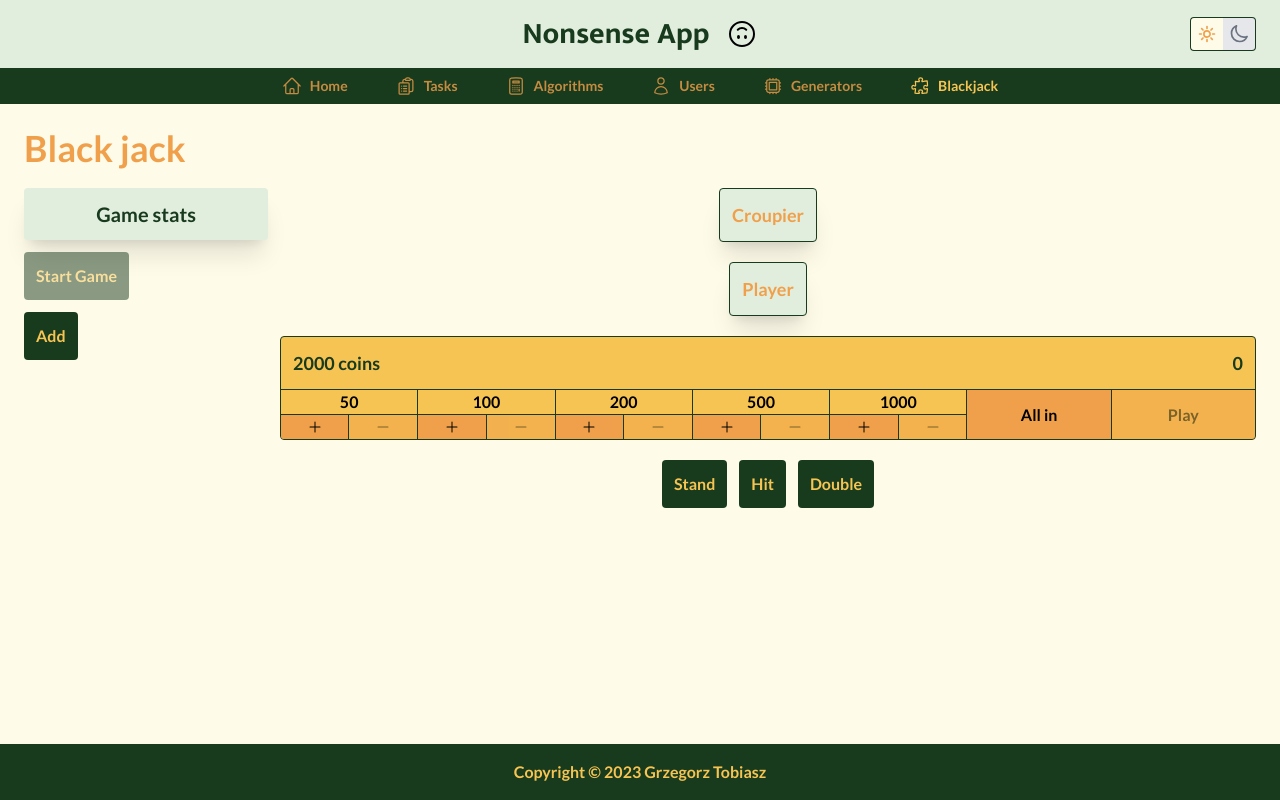
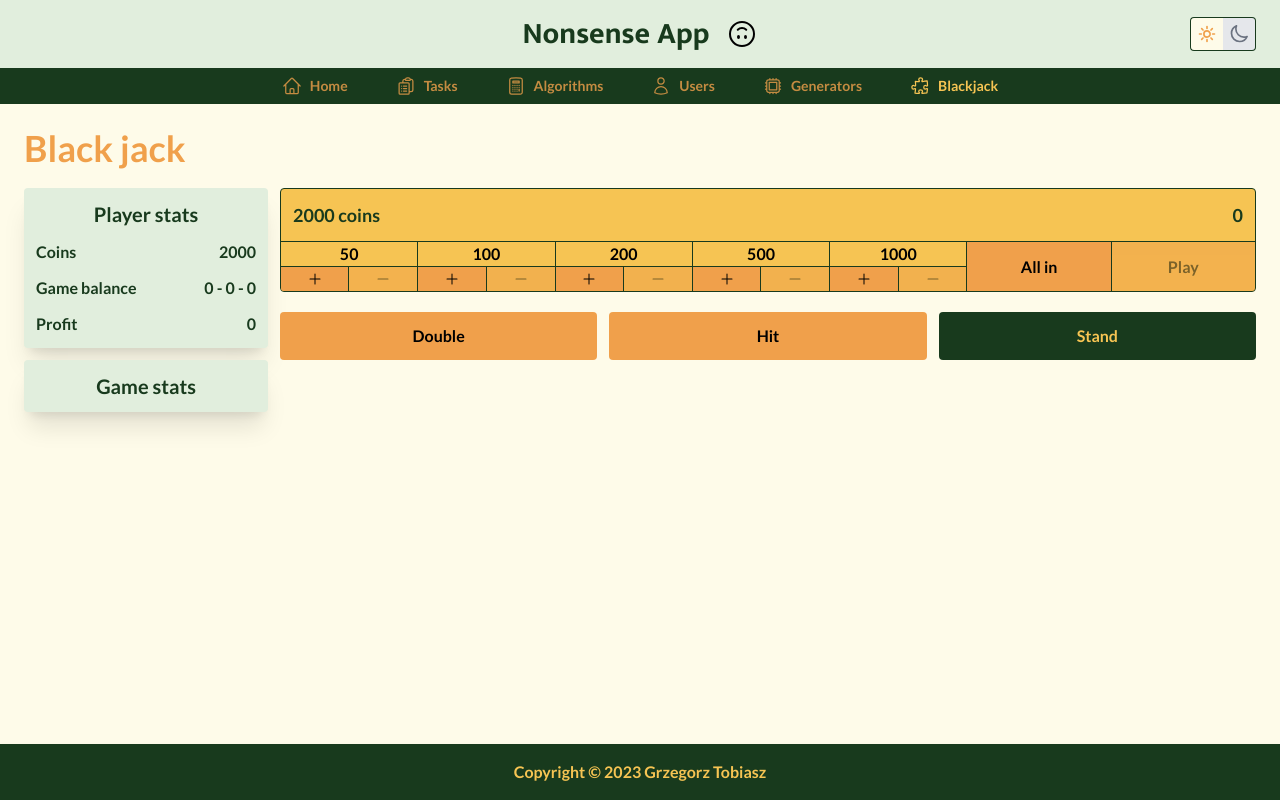
Before and after one commit to tobiasz1997/nonsense-app, a Next.js app: page /blackjack in a window 1280 px wide. Built offline with nearby package versions, Linux system fonts and the light colour scheme.

Commit message:
Feat: Created blackjack page and components

```diff
--- a/package.json
+++ b/package.json
@@ -26,6 +26,7 @@
     "axios": "^1.3.4",
     "classnames": "^2.3.2",
     "copy-to-clipboard": "^3.3.3",
+    "delay": "^6.0.0",
     "eslint": "^8.34.0",
     "eslint-config-next": "^14.1.0",
     "framer-motion": "^11.0.6",
--- a/src/components/features/Blackjack/BetPanel.tsx
+++ b/src/components/features/Blackjack/BetPanel.tsx
@@ -6,9 +6,11 @@ import {
 	useImperativeHandle,
 	useState
 } from 'react';
+import DrawCoinsModal from '@components/features/Blackjack/DrawCoinsModal';
+import { useAppDispatch, useAppSelector } from '@store/store';
+import { setPlayerCoins } from '@store/slices/blackjack.slice';
 
 type Props = {
-	userPoints: number;
 	onStartGame: () => void;
 };
 
@@ -25,6 +27,12 @@ const BetPanel: ForwardRefRenderFunction<BetPanelPropsRef, Props> = (
 	const coinsValues: number[] = [50, 100, 200, 500, 1000];
 	const [betValue, setBetValue] = useState(0);
 	const [gameStarted, setGameStarted] = useState(false);
+	const [isDrawCoinsVisible, setIsDrawCoinsVisible] = useState(false);
+
+	const playerCoins = useAppSelector(
+		(state) => state.blackjackSlice.userData.coins
+	);
+	const dispatch = useAppDispatch();
 
 	useImperativeHandle(
 		ref,
@@ -48,7 +56,7 @@ const BetPanel: ForwardRefRenderFunction<BetPanelPropsRef, Props> = (
 	};
 
 	const betAll = () => {
-		setBetValue(props.userPoints);
+		setBetValue(playerCoins);
 	};
 
 	const startGame = () => {
@@ -56,12 +64,11 @@ const BetPanel: ForwardRefRenderFunction<BetPanelPropsRef, Props> = (
 		props.onStartGame();
 	};
 
-	useEffect(() => console.log(gameStarted), [gameStarted]);
-
 	return (
+		<>
 			<div className="rounded border border-green-dark bg-yellow w-full overflow-hidden">
 				<div className="flex justify-between border-b border-green-dark p-3 font-bold text-lg text-green-dark">
-				<div>{props.userPoints} coins</div>
+					<div>{playerCoins} coins</div>
 					{betValue && <div>+{betValue}</div>}
 				</div>
 				<div className="flex">
@@ -75,7 +82,7 @@ const BetPanel: ForwardRefRenderFunction<BetPanelPropsRef, Props> = (
 								<button
 									className="bg-orange w-full p-1 flex justify-center border-r border-green-dark disabled:opacity-50 hover:bg-orange/[0.7]"
 									onClick={() => addCoins(value)}
-								disabled={props.userPoints - betValue < value || gameStarted}
+									disabled={playerCoins - betValue < value || gameStarted}
 								>
 									<PlusIcon className="h-4 w-4" />
 								</button>
@@ -93,9 +100,7 @@ const BetPanel: ForwardRefRenderFunction<BetPanelPropsRef, Props> = (
 						className="bg-orange w-full p-1 border-r border-green-dark flex justify-center items-center font-bold disabled:opacity-50 hover:bg-orange/[0.7]"
 						onClick={betAll}
 						disabled={
-						props.userPoints === 0 ||
-						props.userPoints === betValue ||
-						gameStarted
+							playerCoins <= 0 || playerCoins === betValue || gameStarted
 						}
 					>
 						All in
@@ -107,8 +112,26 @@ const BetPanel: ForwardRefRenderFunction<BetPanelPropsRef, Props> = (
 					>
 						Play
 					</button>
+					{playerCoins <= 0 && (
+						<button
+							className="border-l border-green-dark bg-orange w-full p-1 flex justify-center items-center font-bold disabled:opacity-50 hover:bg-orange/[0.7]"
+							onClick={() => setIsDrawCoinsVisible(true)}
+						>
+							Draw Coins
+						</button>
+					)}
 				</div>
 			</div>
+			{isDrawCoinsVisible && (
+				<DrawCoinsModal
+					onClose={() => setIsDrawCoinsVisible(false)}
+					afterDraw={(coins) => {
+						setIsDrawCoinsVisible(false);
+						dispatch(setPlayerCoins(coins));
+					}}
+				/>
+			)}
+		</>
 	);
 };
 
--- /dev/null
+++ b/src/components/features/Blackjack/DrawCoinsModal.tsx
@@ -0,0 +1,78 @@
+import React, { FC, useEffect, useState } from 'react';
+import { XMarkIcon } from '@heroicons/react/24/outline';
+import Button from '@components/ui/Button';
+import Modal from '@components/ui/Modal';
+import useGenerator from '@hooks/useGenerator';
+
+type Props = {
+	onClose: () => void;
+	afterDraw: (coins: number) => void;
+};
+
+const DrawCoinsModal: FC<Props> = (props) => {
+	const [generatedNumber, setGeneratedNumber] = useState(0);
+	const [isGenerating, setIsGenerating] = useState(false);
+	const { generateRandomNumber } = useGenerator();
+
+	useEffect(() => {
+		const interval = setInterval(() => {
+			const number = generateRandomNumber(50, 50_000, 50);
+			isGenerating && setGeneratedNumber(number);
+		}, 100);
+
+		return () => clearInterval(interval);
+	}, [isGenerating]);
+
+	const drawNumber = () => {
+		setIsGenerating(true);
+	};
+
+	const stopDraw = () => {
+		setIsGenerating(false);
+	};
+
+	return (
+		<Modal>
+			<div className="m-3 w-full max-w-screen-sm">
+				<div className="relative rounded-xl bg-pistachio p-5">
+					<div className="absolute top-3 right-3">
+						<button
+							onClick={props.onClose}
+							className="flex items-center justify-center p-1"
+						>
+							<XMarkIcon className="h-5 w-5 text-orange" />
+						</button>
+					</div>
+					<h2 className="text-xl font-bold text-orange md:text-3xl">
+						Draw Coins
+					</h2>
+					<p className="text-green-dark text-3xl text-center font-bold mt-3 mb-5">
+						{generatedNumber}
+					</p>
+					<div className="flex justify-center">
+						{!isGenerating && generatedNumber === 0 && (
+							<Button className="max-w-max" onClick={drawNumber}>
+								Draw
+							</Button>
+						)}
+						{isGenerating && (
+							<Button className="max-w-max" onClick={stopDraw}>
+								Stop
+							</Button>
+						)}
+						{!isGenerating && generatedNumber > 0 && (
+							<Button
+								className="max-w-max"
+								onClick={() => props.afterDraw(generatedNumber)}
+							>
+								Ok
+							</Button>
+						)}
+					</div>
+				</div>
+			</div>
+		</Modal>
+	);
+};
+
+export default DrawCoinsModal;
--- /dev/null
+++ b/src/components/features/Blackjack/GameErrorModal.tsx
@@ -0,0 +1,39 @@
+import { FC } from 'react';
+import { XMarkIcon } from '@heroicons/react/24/outline';
+import Button from '@components/ui/Button';
+import Modal from '@components/ui/Modal';
+
+type Props = {
+	onClose: () => void;
+	onRestart: () => void;
+};
+
+const GameErrorModal: FC<Props> = (props) => {
+	return (
+		<Modal>
+			<div className="m-3 w-full max-w-screen-sm">
+				<div className="relative rounded-xl bg-pistachio p-5">
+					<div className="absolute top-3 right-3">
+						<button
+							onClick={props.onClose}
+							className="flex items-center justify-center p-1"
+						>
+							<XMarkIcon className="h-5 w-5 text-orange" />
+						</button>
+					</div>
+					<h2 className="text-xl font-bold text-orange md:text-3xl">Error</h2>
+					<p className="text-green-dark mt-3 mb-5">
+						Something went wrong! Try again.
+					</p>
+					<div className="flex justify-center">
+						<Button className="max-w-max" onClick={props.onRestart}>
+							Restart game
+						</Button>
+					</div>
+				</div>
+			</div>
+		</Modal>
+	);
+};
+
+export default GameErrorModal;
--- a/src/components/features/Blackjack/GameResultPanel.tsx
+++ b/src/components/features/Blackjack/GameResultPanel.tsx
@@ -1,38 +1,33 @@
 import { FC } from 'react';
-import Button from '@components/ui/Button';
 import { winnerType } from '@interfaces/blackjackType';
+import { useAppSelector } from '@store/store';
+import { lastGameWinner } from '@store/slices/blackjack.slice';
 
-type Props = {
-	winner: winnerType | null;
-	onRestartGame: () => void;
-};
+const GameResultPanel: FC = () => {
+	const lastWinner = useAppSelector((state) =>
+		lastGameWinner(state.blackjackSlice)
+	);
 
-const GameResultPanel: FC<Props> = (props) => {
-	const winnerStatusDescription: Record<
-		winnerType,
-		{ title: string; description: string }
-	> = {
-		user: { title: 'Victory!', description: 'You won 1000 coins' },
-		croupier: { title: 'Defeat!', description: 'You lose 1000 coins' },
-		draw: { title: 'Draw!', description: 'The game ended in a draw.' }
+	const winnerTypeTitle: Record<winnerType, string> = {
+		user: 'Victory!',
+		croupier: 'Defeat!',
+		draw: 'Draw!'
 	};
 
+	const winnerTypeDescription: Record<winnerType, (profit: number) => string> =
+		{
+			user: (profit) => `You won ${profit} coins`,
+			croupier: (profit) => `You lose ${profit} coins`,
+			draw: (_) => 'The game ended in a draw.'
+		};
+
 	return (
-		props.winner && (
+		lastWinner && (
 			<div className="bg-pistachio shadow-xl text-center font-bold text-green-dark rounded p-3 space-y-3">
-				<h5 className="text-xl">
-					{winnerStatusDescription[props.winner].title}
-				</h5>
-				<p>{winnerStatusDescription[props.winner].description}</p>
-				<div className="flex justify-center">
-					<Button
-						className="max-w-max"
-						size="small"
-						onClick={props.onRestartGame}
-					>
-						Restart game
-					</Button>
-				</div>
+				<h5 className="text-xl">{winnerTypeTitle[lastWinner.winner]}</h5>
+				<p>
+					{winnerTypeDescription[lastWinner.winner](lastWinner.coinsBalance)}
+				</p>
 			</div>
 		)
 	);
--- a/src/components/features/Blackjack/PlayerBoard.tsx
+++ b/src/components/features/Blackjack/PlayerBoard.tsx
@@ -7,9 +7,9 @@ type Props = {
 
 const PlayerBoard: FC<PropsWithChildren & Props> = (props) => {
 	return (
-		<div className="flex bg-pistachio flex-col items-center gap-3 border rounded shadow-xl border-green-dark p-3 max-w-max">
+		<div className="flex bg-green flex-col items-center gap-3 border rounded shadow-xl border-green-dark p-3 max-w-max">
 			<div className="flex justify-between items-center w-full">
-				<h5 className="text-orange font-semibold text-lg">
+				<h5 className="text-green-dark font-semibold text-lg">
 					{props.playerName}
 				</h5>
 				{props.points > 0 && (
--- /dev/null
+++ b/src/components/features/Blackjack/PlayerStatsPanel.tsx
@@ -0,0 +1,41 @@
+import { FC, useMemo } from 'react';
+import { useAppSelector } from '@store/store';
+
+const PlayerStatsPanel: FC = () => {
+	const playerCoins = useAppSelector(
+		(state) => state.blackjackSlice.userData.coins
+	);
+	const gameStats = useAppSelector((state) => state.blackjackSlice.gameStats);
+
+	const gameBalance: string = useMemo(() => {
+		const playerWins = gameStats.filter((x) => x.winner === 'user').length;
+		const draws = gameStats.filter((x) => x.winner === 'draw').length;
+		const croupierWins = gameStats.length - playerWins - draws;
+
+		return `${playerWins} - ${draws} - ${croupierWins}`;
+	}, [gameStats]);
+
+	const profit: number = useMemo(() => {
+		return gameStats.reduce((a, b) => a + b.coinsBalance, 0);
+	}, [gameStats]);
+
+	return (
+		<div className="bg-pistachio shadow-xl text-center font-bold text-green-dark rounded p-3 space-y-3">
+			<h5 className="text-xl">Player stats</h5>
+			<div className="flex justify-between">
+				<p>Coins</p>
+				<p>{playerCoins}</p>
+			</div>
+			<div className="flex justify-between">
+				<p>Game balance</p>
+				<p>{gameBalance}</p>
+			</div>
+			<div className="flex justify-between">
+				<p>Profit</p>
+				<p>{profit}</p>
+			</div>
+		</div>
+	);
+};
+
+export default PlayerStatsPanel;
--- a/src/components/ui/Button.tsx
+++ b/src/components/ui/Button.tsx
@@ -1,27 +1,56 @@
 import cx from 'classnames';
-import { ButtonHTMLAttributes, cloneElement, FC, ReactElement } from 'react';
+import {
+	ButtonHTMLAttributes,
+	cloneElement,
+	FC,
+	MouseEventHandler,
+	ReactElement,
+	useState
+} from 'react';
+import delay from 'delay';
+import Spinner from '@components/ui/Spinner';
 
 type Props = {
-	size?: 'default' | 'small';
-	variant?: 'primary' | 'secondary';
+	size?: sizeType;
+	variant?: variantType;
 	icon?: ReactElement;
 };
 const Button: FC<ButtonHTMLAttributes<HTMLButtonElement> & Props> = (props) => {
-	const sizes: Record<string, string> = {
+	const [isPending, setIsPending] = useState(false);
+
+	const sizes: Record<sizeType, string> = {
 		small: 'h-9 text-sm rounded',
 		default: 'h-12 rounded'
 	};
 
-	const variants: Record<string, string> = {
+	const variants: Record<variantType, string> = {
 		primary:
 			'text-yellow bg-green-dark hover:bg-green-dark/[0.7] hover:shadow-xl focus:ring-green font-bold px-3',
 		secondary:
-			'text-green-dark bg-pistachio hover:bg-pistachio/[0.7] hover:shadow-xl focus:ring-yellow font-bold px-3'
+			'text-green-dark bg-pistachio hover:bg-pistachio/[0.7] hover:shadow-xl focus:ring-yellow font-bold px-3',
+		tertiary:
+			'text-black bg-orange hover:bg-orange/[0.7] hover:shadow-xl focus:ring-green font-bold px-3'
+	};
+
+	const getIsPromise = (res: any) => res && typeof res.then === 'function';
+
+	const _onClick: MouseEventHandler<HTMLButtonElement> = (evt) => {
+		const res = props.onClick && props.onClick(evt);
+
+		if (getIsPromise(res)) {
+			setIsPending(true);
+			Promise.allSettled([delay(250), res]).finally(() => {
+				setIsPending(false);
+				return res;
+			});
+			return res;
+		}
 	};
 
 	return (
 		<button
 			{...props}
+			onClick={_onClick}
 			className={cx(
 				'relative flex w-full items-center justify-center whitespace-nowrap transition focus:outline-none focus:ring-4 disabled:opacity-50',
 				props.className,
@@ -29,11 +58,21 @@ const Button: FC<ButtonHTMLAttributes<HTMLButtonElement> & Props> = (props) => {
 				variants[props.variant ?? 'primary']
 			)}
 			type={props.type}
-			disabled={props.disabled}
+			disabled={props.disabled || isPending}
 		>
 			{
 				<>
-					<span className={'flex h-full w-full items-center justify-center'}>
+					<Spinner
+						className={cx(
+							'absolute h-2 w-6 fill-current',
+							isPending ? 'visible' : 'invisible'
+						)}
+					/>
+					<span
+						className={cx('flex h-full w-full items-center justify-center', {
+							invisible: isPending
+						})}
+					>
 						{props.icon ? (
 							<>
 								<span className="flex h-12 w-12 shrink-0 items-center justify-center fill-current px-3">
@@ -59,4 +98,7 @@ const Button: FC<ButtonHTMLAttributes<HTMLButtonElement> & Props> = (props) => {
 	);
 };
 
+type sizeType = 'default' | 'small';
+type variantType = 'primary' | 'secondary' | 'tertiary';
+
 export default Button;
--- /dev/null
+++ b/src/hooks/useGenerator.ts
@@ -0,0 +1,19 @@
+import { useCallback } from 'react';
+
+const useGenerator = () => {
+	const generateRandomNumber = useCallback(
+		(min = 0, max = 100_000, factor?: number): number => {
+			min = Math.ceil(min);
+			max = Math.floor(max);
+			const number = Math.floor(Math.random() * (max - min + 1)) + min;
+			return factor ? number - (number % factor) : number;
+		},
+		[]
+	);
+
+	return {
+		generateRandomNumber
+	};
+};
+
+export default useGenerator;
--- a/src/pages/blackjack.tsx
+++ b/src/pages/blackjack.tsx
@@ -1,4 +1,3 @@
-import { XMarkIcon } from '@heroicons/react/24/outline';
 import { useRef, useState } from 'react';
 import { drawCards, shuffleCards } from '@api/deck-of-cards.api';
 import BetPanel, {
@@ -10,7 +9,6 @@ import GameStatsPanel from '@components/features/Blackjack/GameStatsPanel';
 import PlayerBoard from '@components/features/Blackjack/PlayerBoard';
 import Button from '@components/ui/Button';
 import Loader from '@components/ui/Loader';
-import Modal from '@components/ui/Modal';
 import { AppPage } from '@interfaces/appPage';
 import {
 	IDrawCardsResponse,
@@ -18,24 +16,29 @@ import {
 	winnerType
 } from '@interfaces/blackjackType';
 import {
-	initLoader,
+	initDrawCardsLoading,
 	setCroupierData,
 	setGameStats,
 	setUserData
 } from '@store/slices/blackjack.slice';
 import { useAppDispatch, useAppSelector } from '@store/store';
+import GameErrorModal from '@components/features/Blackjack/GameErrorModal';
+import PlayerStatsPanel from '@components/features/Blackjack/PlayerStatsPanel';
 
 const BlackJackPage: AppPage = () => {
+	const betPanelRef = useRef<BetPanelPropsRef>(null);
 	const [winner, setWinner] = useState<winnerType | null>(null);
-	const betPanelRef = useRef<BetPanelPropsRef>(null);
 	const [errorModalVisible, setErrorModalVisible] = useState(false);
 	const userCards = useAppSelector((state) => state.blackjackSlice.userData);
+	const shuffleCardsStatus = useAppSelector(
+		(state) => state.blackjackSlice.shuffleCardsStatus
+	);
 	const croupierCards = useAppSelector(
 		(state) => state.blackjackSlice.croupierData
 	);
 	const deckId = useAppSelector((state) => state.blackjackSlice.deckId);
-	const isInitLoader = useAppSelector((state) =>
-		initLoader(state.blackjackSlice)
+	const isInitDrawCardsLoading = useAppSelector((state) =>
+		initDrawCardsLoading(state.blackjackSlice)
 	);
 	const dispatch = useAppDispatch();
 
@@ -230,68 +233,60 @@ const BlackJackPage: AppPage = () => {
 				<h1 className="na-title">Black jack</h1>
 				<section className="flex gap-3">
 					<div className="w-1/4 gap-3 flex-col flex">
-						<GameResultPanel
-							winner={winner}
-							onRestartGame={() => {
-								setErrorModalVisible(false);
-								void startGame();
-							}}
-						/>
+						{winner && <GameResultPanel />}
+						<PlayerStatsPanel />
 						<GameStatsPanel />
-
-						<Button
-							className="max-w-max"
-							onClick={startGame}
-							disabled={winner === null}
-						>
-							Start Game
-						</Button>
-						<Button
-							className="max-w-max"
-							onClick={() => setErrorModalVisible(true)}
-						>
-							Add
-						</Button>
 					</div>
 					<div className="w-full gap-5 flex flex-col items-center">
-						<PlayerBoard playerName="Croupier" points={croupierCards.points}>
-							{isInitLoader && (
+						{shuffleCardsStatus !== 'idle' && (
+							<>
+								<PlayerBoard
+									playerName="Croupier"
+									points={croupierCards.points}
+								>
+									{isInitDrawCardsLoading && (
 										<div className="h-39 w-25">
 											<Loader />
 										</div>
 									)}
-							{!isInitLoader &&
+									{!isInitDrawCardsLoading &&
 										croupierCards.cards.map((card, index) => (
 											<Card key={index} src={card?.image} value={card?.value} />
 										))}
 								</PlayerBoard>
 								<PlayerBoard playerName="Player" points={userCards.points}>
-							{isInitLoader && (
+									{isInitDrawCardsLoading && (
 										<div className="h-39 w-25">
 											<Loader />
 										</div>
 									)}
-							{!isInitLoader &&
+									{!isInitDrawCardsLoading &&
 										userCards.cards.map((card, index) => (
 											<Card key={index} src={card?.image} value={card?.value} />
 										))}
 								</PlayerBoard>
+							</>
+						)}
 
-						<BetPanel
-							ref={betPanelRef}
-							userPoints={userCards.coins}
-							onStartGame={startGame}
-						/>
+						<BetPanel ref={betPanelRef} onStartGame={startGame} />
 
-						<div className="flex gap-3 justify-center">
+						<div className="flex gap-3 w-full">
+							<Button
+								variant="tertiary"
+								onClick={doubleCard}
+								disabled={winner !== null}
+							>
+								Double
+							</Button>
+							<Button
+								variant="tertiary"
+								onClick={hitCard}
+								disabled={winner !== null}
+							>
+								Hit
+							</Button>
 							<Button onClick={standGame} disabled={winner !== null}>
 								Stand
-							</Button>
-							<Button onClick={hitCard} disabled={winner !== null}>
-								Hit
-							</Button>
-							<Button onClick={doubleCard} disabled={winner !== null}>
-								Double
 							</Button>
 						</div>
 					</div>
@@ -299,37 +294,15 @@ const BlackJackPage: AppPage = () => {
 			</div>
 
 			{errorModalVisible && (
-				<Modal>
-					<div className="m-3 w-full max-w-screen-sm">
-						<div className="relative rounded-xl bg-pistachio p-5">
-							<div className="absolute top-3 right-3">
-								<button
-									onClick={() => setErrorModalVisible(false)}
-									className="flex items-center justify-center p-1"
-								>
-									<XMarkIcon className="h-5 w-5 text-orange" />
-								</button>
-							</div>
-							<h2 className="text-xl font-bold text-orange md:text-3xl">
-								Error
-							</h2>
-							<p className="text-green-dark mt-3 mb-5">
-								Something went wrong! Try again.
-							</p>
-							<div className="flex justify-center">
-								<Button
-									className="max-w-max"
-									onClick={() => {
+				<GameErrorModal
+					onClose={() => {
+						setErrorModalVisible(false);
+					}}
+					onRestart={() => {
 						setErrorModalVisible(false);
 						betPanelRef.current?.clearBetValue();
 					}}
-								>
-									Restart game
-								</Button>
-							</div>
-						</div>
-					</div>
-				</Modal>
+				/>
 			)}
 		</>
 	);
--- a/src/store/slices/blackjack.slice.ts
+++ b/src/store/slices/blackjack.slice.ts
@@ -35,13 +35,6 @@ const blackjackSlice = createSlice({
 	name: 'blackjack',
 	initialState: initialState,
 	reducers: {
-		setDeckInfo: (
-			state,
-			action: PayloadAction<{ deckId: string; remainingCards: number }>
-		) => {
-			state.deckId = action.payload.deckId;
-			state.remainingCards = action.payload.remainingCards;
-		},
 		setCroupierData: (
 			state,
 			action: PayloadAction<Omit<IGameData, 'coins'>>
@@ -62,6 +55,9 @@ const blackjackSlice = createSlice({
 		setGameStats: (state, action: PayloadAction<IGamesStats>) => {
 			state.userData.coins = state.userData.coins + action.payload.coinsBalance;
 			state.gameStats.push(action.payload);
+		},
+		setPlayerCoins: (state, action: PayloadAction<number>) => {
+			state.userData.coins = state.userData.coins + action.payload;
 		}
 	},
 	extraReducers: (builder) => {
@@ -90,14 +86,19 @@ const blackjackSlice = createSlice({
 	}
 });
 
-export const { setDeckInfo, setCroupierData, setUserData, setGameStats } =
+export const { setCroupierData, setUserData, setGameStats, setPlayerCoins } =
 	blackjackSlice.actions;
 
 export default blackjackSlice.reducer;
 
-export const initLoader = createSelector(
+export const initDrawCardsLoading = createSelector(
 	[(state) => state.drawCardsStatus, (state) => state.remainingCards],
 	(drawCardsStatus, remainingCards) =>
 		drawCardsStatus === 'loading' &&
 		(remainingCards === 52 || remainingCards === 0)
 );
+
+export const lastGameWinner = createSelector(
+	(state: blackjackStateType) => state.gameStats,
+	(gameStats) => gameStats[gameStats.length - 1]
+);
```
Also changed, not shown: src/components/features/Blackjack/Card.tsx (+5 -1 lines), 2 other files (tests, documents, lock files or other folders). Lines whose indentation alone changed are shown as unchanged.
